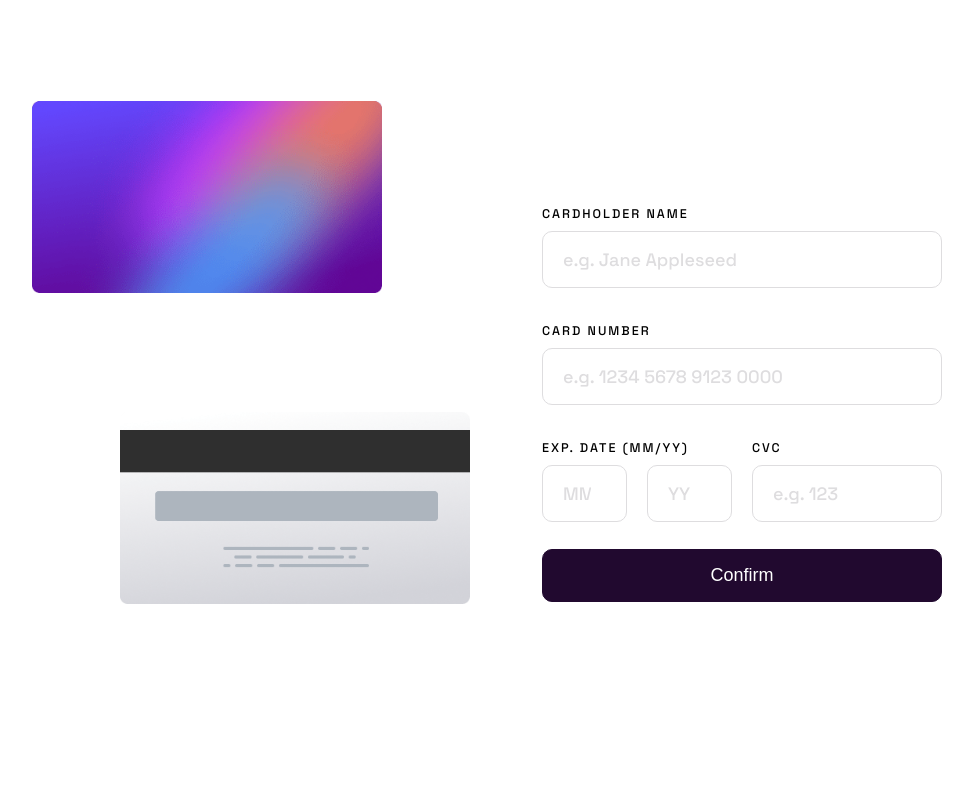
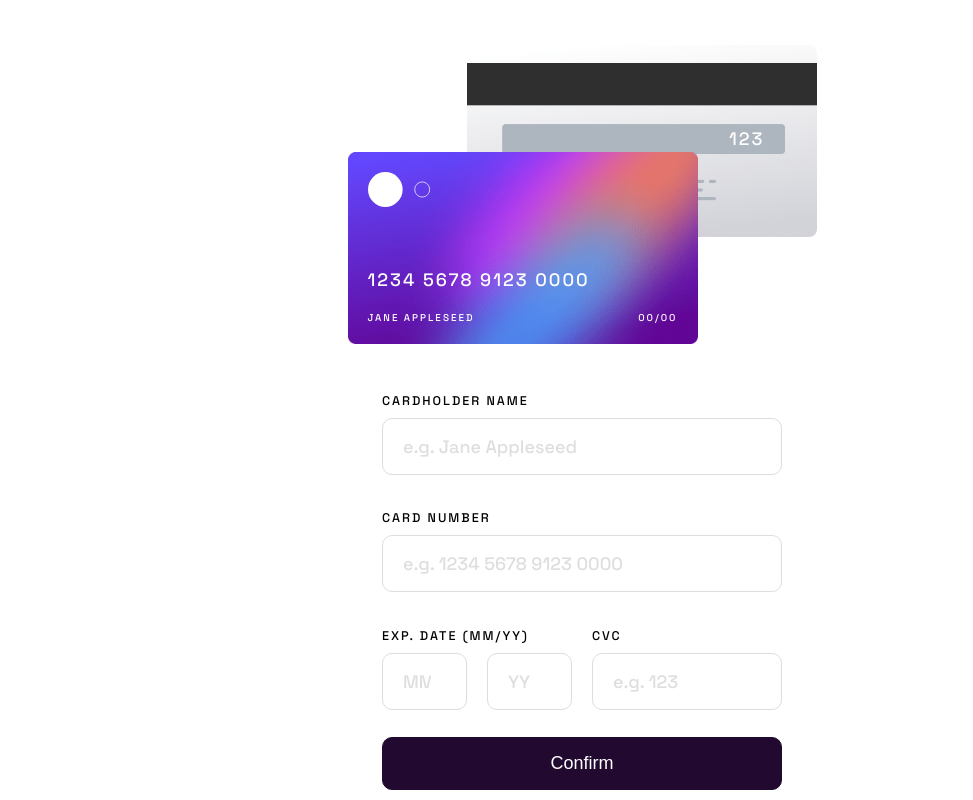
Before and after one commit to artiq75/interactive-card-details-form-main, a website built with Vite: page index.html in a window 1280 px wide. Shown: the whole page, without its empty margins (58-1031 px from the left). Built offline with nearby package versions, Linux system fonts and the light colour scheme; files whose address does not match are found by name.

Commit message:
Cards styles

```diff
--- a/index.html
+++ b/index.html
@@ -18,19 +18,20 @@
     <div class="first-inner">
 
       <div class="card card-back">
-        <img src="images/bg-card-back.png" alt="" width="447" height="245">
-        <p id="card-cvc" data-default="123"></p>
+        <p class="card-cvc" id="card-cvc" data-default="123"></p>
       </div>
 
       <div class="card card-front">
-        <img src="images/bg-card-front.png" alt="" width="447" height="245">
-        <p class="card-name" id="card-name" data-default="Jane Appleseed"></p>
+        <img src="images/card-logo.svg" alt="">
+
         <p class="card-number" id="card-number" data-default="1234 5678 9123 0000"></p>
 
-        <p>
-          <span id="card-month" data-default="00"></span>/<span id="card-year" data-default="00"></span>
-        </p>
-
+        <div class="footer">
+          <p class="card-name" id="card-name" data-default="Jane Appleseed"></p>
+          <p>
+            <span id="card-month" data-default="00"></span>/<span id="card-year" data-default="00"></span>
+          </p>
+        </div>
       </div>
 
     </div>
--- a/style.css
+++ b/style.css
@@ -25,18 +25,13 @@ body {
   line-height: 1.6;
 }
 
-body {
+/* body {
   min-width: 350px;
-}
+} */
 
 ::placeholder {
   font-size: 1rem;
   color: var(--light-grayish-violet);
-}
-
-img {
-  max-width: 100%;
-  height: 100%;
 }
 
 input {
@@ -96,25 +91,53 @@ form {
 }
 
 .first-inner {
-  min-width: 100%;
-  height: 175px;
   position: relative;
+  min-width: 300px;
+  min-height: 245px;
 }
 
 .card {
+  padding: 20px;
   position: absolute;
+  height: 100%;
   width: 100%;
-  height: auto;
+  background-repeat: no-repeat;
+  background-size: contain;
+  letter-spacing: 2px;
 }
 
 .card-back {
-  top: -10%;
-  left: 0%;
+  top: 10%;
+  background-image: url('public/images/bg-card-back.png');
+}
+
+.card-back .card-cvc {
+  position: absolute;
+  top: 27.1%;
+  left: 75%;
 }
 
 .card-front {
-  bottom: -67%;
-  right: 0%;
+  top: 48%;
+  background-image: url('public/images/bg-card-front.png');
+}
+
+.card-front img {
+  display: inline-block;
+  width: 20%;
+  margin-bottom: 30px;
+}
+
+.card-front .card-number {
+  margin-bottom: 10px;
+}
+
+.card-front .footer {
+  text-transform: uppercase;
+  font-size: 0.55em;
+  display: flex;
+  align-items: center;
+  justify-content: space-between;
 }
 
 .second {
@@ -141,24 +164,40 @@ form {
   font-size: 0.8em;
 }
 
-@media (min-width: 500px) {
-  .first-inner {
-    min-width: 350px;
-    height: 175px;
+@media (min-width: 450px) {
+  .card-back {
+    left: 17%;
   }
 
-  .card-back {
-    top: -10%;
-    left: 15%;
+  .card-back .card-cvc {
+    top: 33%;
+    left: 75%;
   }
 
   .card-front {
-    bottom: -67%;
-    right: 16%;
+    left: -17%;
   }
 }
 
-@media (min-width: 1240px) {
+@media (min-width: 500px) {
+  .first-inner {
+    width: 350px;
+  }
+
+  .card-front {
+    top: 54%;
+  }
+
+  .card-front img {
+    margin-bottom: 50px;
+  }
+
+  .card-front .card-number {
+    margin-bottom: 15px;
+  }
+}
+
+@media (min-width: 1550px) {
   body {
     display: grid;
     grid-template-columns: 25% 1fr;
@@ -169,20 +208,51 @@ form {
   }
 
   .first-inner {
-    width: 447px;
-  }
-
-  .card {
-    width: 100%;
+    min-width: 400px;
   }
 
   .card-back {
-    top: 57%;
-    left: 55%;
+    top: 50%;
+    left: 60%;
+  }
+
+  .card-back .card-cvc {
+    top: 38%;
+    left: 77%;
   }
 
   .card-front {
-    bottom: 57%;
-    right: -30%;
+    top: -50%;
+    left: 40%;
+  }
+
+  .card-front img {
+    margin-bottom: 55px;
+  }
+
+  .card-front .card-number {
+    font-size: 1.25em;
+    margin-bottom: 20px;
   }
 }
+
+@media (min-width: 1700px) {
+  .first-inner {
+    min-width: 447px;
+  }
+
+  .card-back {
+    top: 55%;
+    left: 60%;
+  }
+
+  .card-back .card-cvc {
+    top: 43.5%;
+    left: 78%;
+  }
+
+  .card-front {
+    top: -55%;
+    left: 40%;
+  }
+}
```
